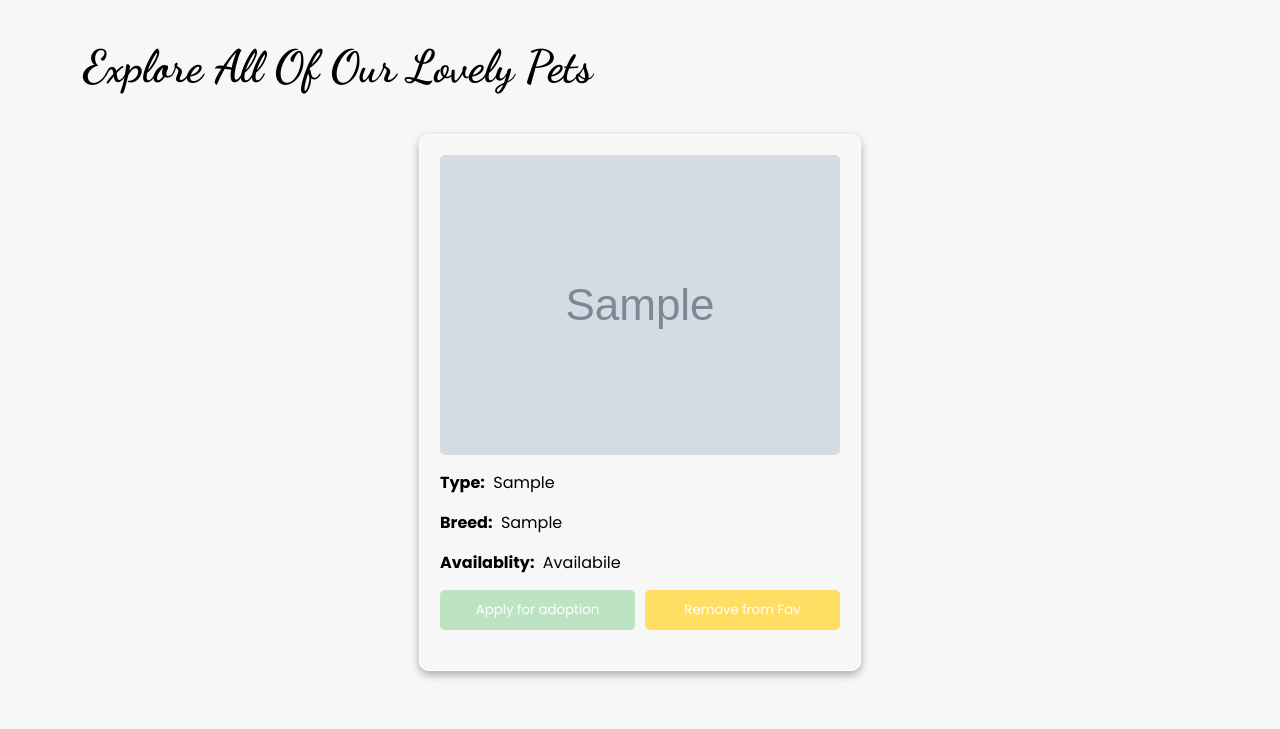
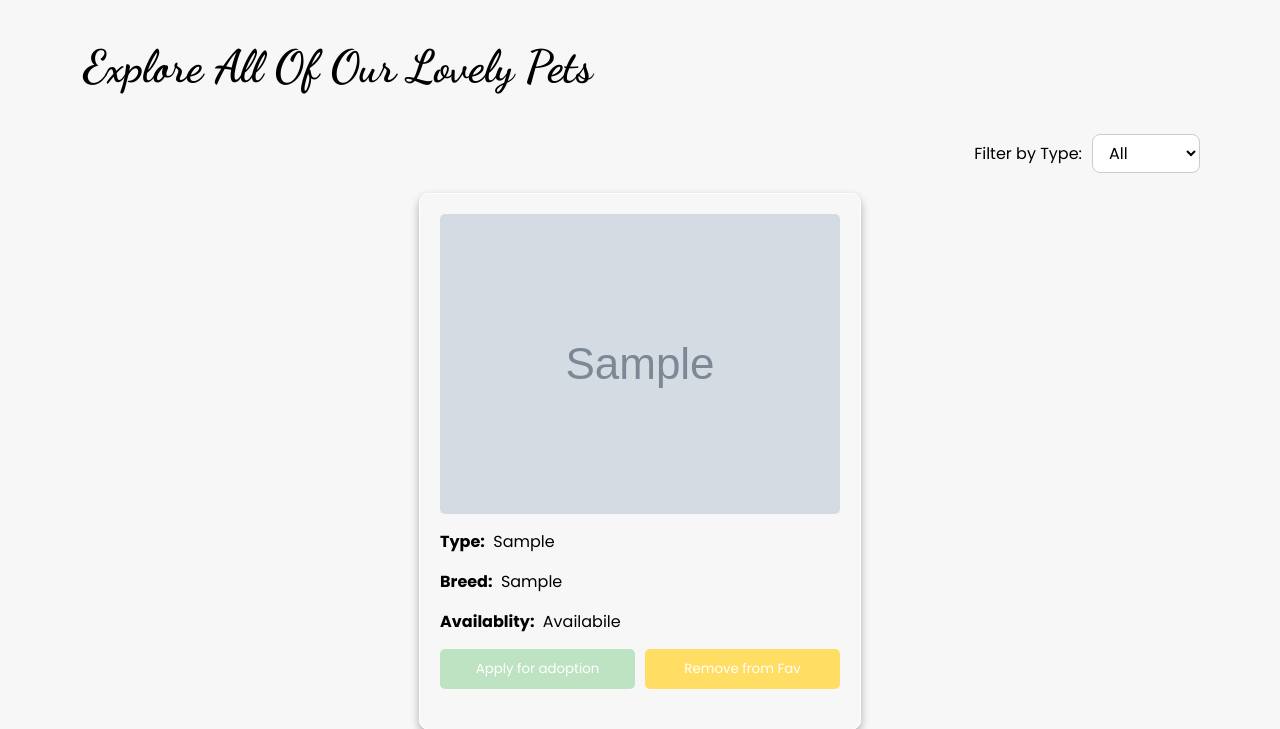
Before and after one commit to SalsabeelZubaidi/Capstone-Project, a Django app: page /pets/ in a window 1280 px wide. Shown: the part 78-807 px from the top of the page. Run offline with Django 5.2, Linux system fonts and the light colour scheme; a user stored in the database is signed in; tables that the repository leaves empty hold one stand-in row (values such as "Sample post"); grey boxes marked "Sample" are stand-in pictures.

Commit message:
Add filter to all_pets page and enhance overall styling

```diff
--- a/petsadoption/pets_app/static/css/all_pets.css
+++ b/petsadoption/pets_app/static/css/all_pets.css
@@ -86,6 +86,28 @@
     background-color: #e3bb2c;
 }
 
+.filter-form {
+    display: flex;
+    justify-content: flex-end;
+    align-items: center;
+    gap: 10px;
+    margin: 20px 80px;
+}
+
+.filter-form select {
+    padding: 6px 12px;
+    border-radius: 8px;
+    border: 1px solid #ccc;
+    font-size: 16px;
+    background-color: #fff;
+    cursor: pointer;
+}
+
+.filter-form select:hover {
+    border-color: #888;
+}
+
+
 
 @media (max-width: 1024px) {
     .pet-cards {
--- a/petsadoption/pets_app/static/css/home.css
+++ b/petsadoption/pets_app/static/css/home.css
@@ -36,7 +36,7 @@
     position: relative;
     width: 90%;
     height: 90%;
-    opacity: 0.8;
+    opacity: 0.5;
     left:110px;
 }
 
@@ -45,7 +45,7 @@
     text-align: center;
     padding: 20px;
     z-index: 1;
-    left:180px;
+    left:300px;
 }
 
 .home-welcome-msg h1 {
--- a/petsadoption/pets_app/static/css/landing.css
+++ b/petsadoption/pets_app/static/css/landing.css
@@ -30,6 +30,7 @@
     font-family: "Edu NSW ACT Cursive";
     color:#fa7e18;
     font-size: 25px;
+    font-weight: bold;
 }
 
 .second-row{
--- a/petsadoption/pets_app/templates/all_pets.html
+++ b/petsadoption/pets_app/templates/all_pets.html
@@ -19,6 +19,15 @@
     {% endif %}
 {%if pets%}
     <h2 class="allpets-h2">Explore All of Our Lovely Pets</h2>
+    <form method="GET" class="filter-form">
+    <label for="pet_type">Filter by Type:</label>
+        <select name="pet_type" id="pet_type" onchange="this.form.submit()">
+            <option value="all">All</option>
+            {% for t in types %}
+                <option value="{{ t }}" {% if selected_type == t %}selected{% endif %}>{{ t }}</option>
+            {% endfor %}
+        </select>
+    </form>
     <div class="card-container">
         {%for pet in pets%}
                 <div class="pet-cards">
--- a/petsadoption/pets_app/templates/home.html
+++ b/petsadoption/pets_app/templates/home.html
@@ -24,5 +24,6 @@
             autoplay>
         </lottie-player>
     </div>
+
 </div>
 {%endblock%}
--- a/petsadoption/pets_app/views.py
+++ b/petsadoption/pets_app/views.py
@@ -41,21 +41,30 @@ def home(request):
     return render (request, 'home.html')
 
 class AllPets(LoginRequiredMixin, ListView):
-    model= Pets
-    template_name='all_pets.html'
-    context_object_name = 'pets' #this to loop over it in the html file
+    model = Pets
+    template_name = 'all_pets.html'
+    context_object_name = 'pets'
+
+    def get_queryset(self):
+        queryset = Pets.objects.all()
+        pet_type = self.request.GET.get('pet_type')
+
+        if pet_type and pet_type.lower() != "all":
+            queryset = queryset.filter(type__iexact=pet_type)
+
+        return queryset
 
     def get_context_data(self, **kwargs):
         context = super().get_context_data(**kwargs)
-        if self.request.user.is_authenticated:
-            # get IDs of pets the user has favorited
-            context['favorite_pet_ids'] = PetUser.objects.filter(
-                user=self.request.user,
-                is_favorite=True
-            ).values_list('pet_id', flat=True)
-        else:
-            context['favorite_pet_ids'] = []
+        context['favorite_pet_ids'] = PetUser.objects.filter(
+            user=self.request.user,
+            is_favorite=True
+        ).values_list('pet_id', flat=True)
+        context['selected_type'] = self.request.GET.get('pet_type', '')
+        context['types'] = Pets.objects.values_list('type', flat=True).distinct()
         return context
+
+
 
 class Profile(LoginRequiredMixin, View):
     model=User
```
Also changed, not shown: petsadoption/media/pet_photos/AmericanBulldog.jpg (added), petsadoption/media/pet_photos/Bichon.jpg (added), petsadoption/media/pet_photos/Birman.jpg (added), petsadoption/media/pet_photos/Dutch.jpg (added), petsadoption/media/pet_photos/EnglishSpot.jpg (added), petsadoption/media/pet_photos/Ragdoll.jpg (added).
